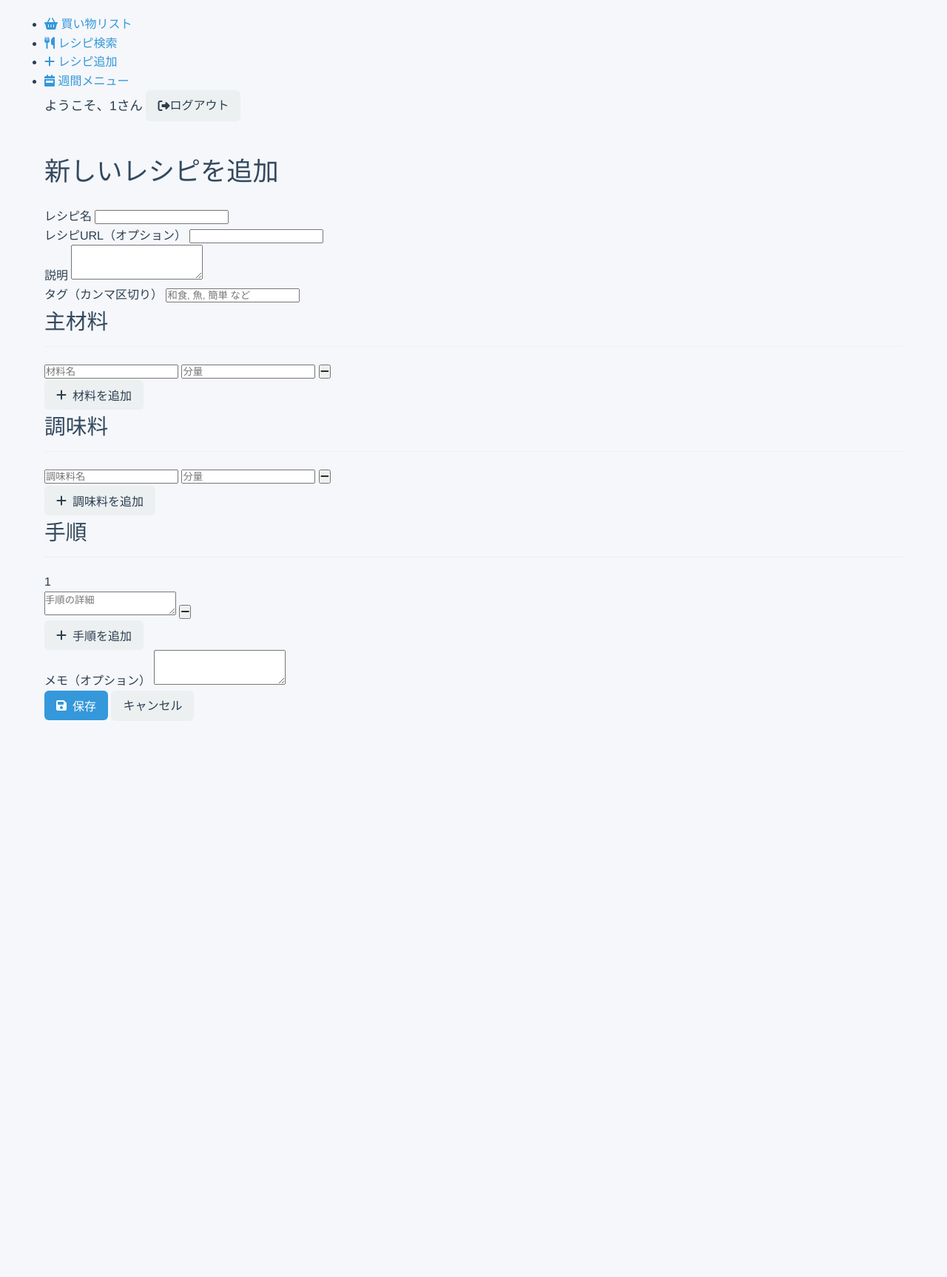
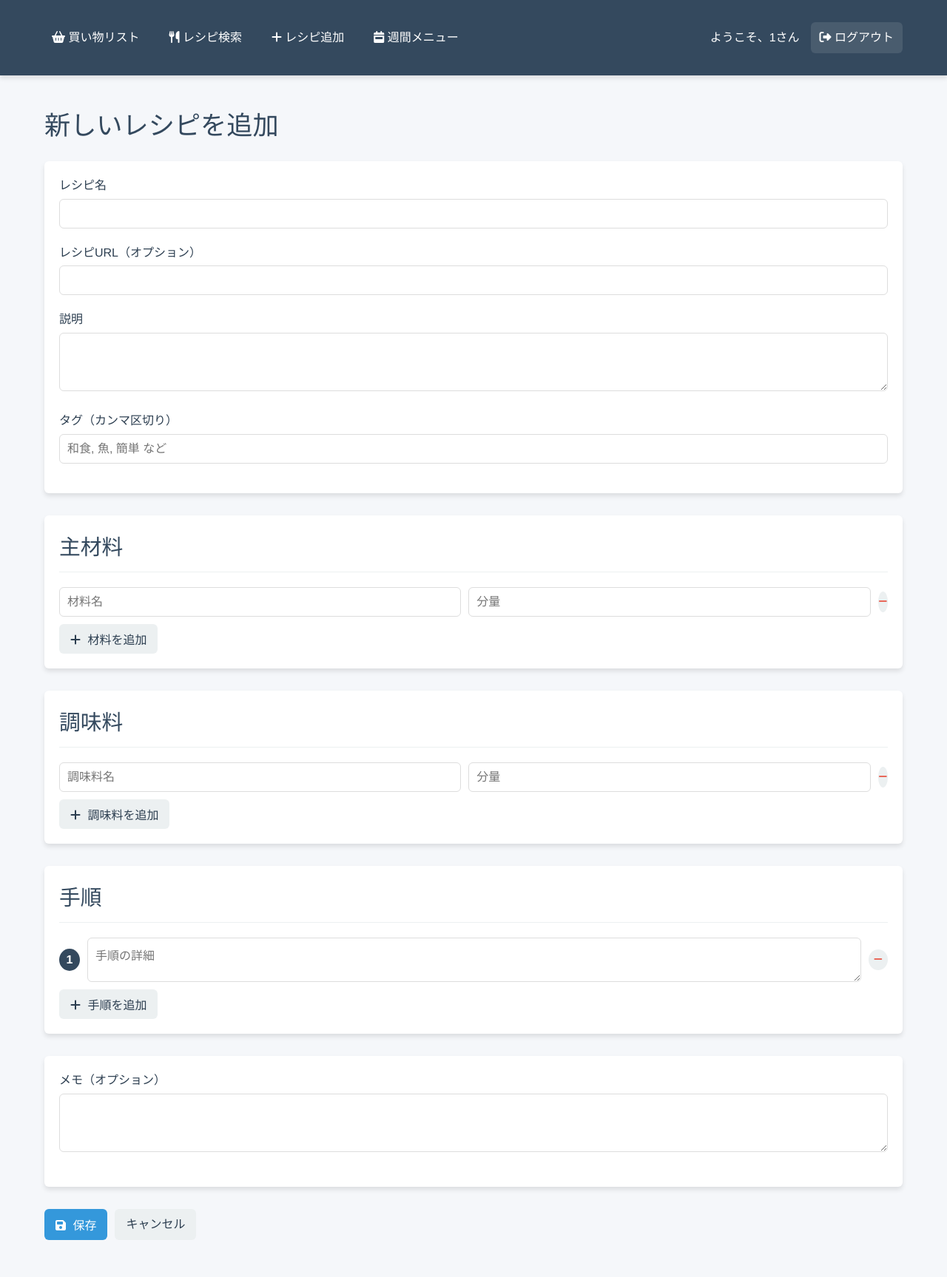
Before and after one commit to tomomo086/shopping_recipe_app, a Flask app: page /recipe/add in a window 1280 px wide. Shown: the whole page at 74% size. Before the commit the page ends 974 px from the top, so only its background shows below. Run offline with Flask 3, Linux system fonts and the light colour scheme; the visitor is signed in with stand-in values (Sample User, id 1).

Commit message:
Update style.css

```diff
--- a/static/css/style.css
+++ b/static/css/style.css
@@ -1,4 +1,4 @@
-/* Base styles and variables */
+/* 基本スタイル */
 :root {
     --primary-color: #34495e;
     --secondary-color: #3498db;
@@ -31,7 +31,7 @@ body {
     padding: 20px;
 }
 
-h1, h2 {
+h1, h2, h3 {
     font-weight: 300;
     margin-bottom: 20px;
     color: var(--primary-color);
@@ -47,6 +47,10 @@ h2 {
     padding-bottom: 10px;
 }
 
+h3 {
+    font-size: 1.5rem;
+}
+
 a {
     color: var(--secondary-color);
     text-decoration: none;
@@ -57,23 +61,76 @@ a:hover {
     color: var(--primary-color);
 }
 
-/* Button styles */
+/* ナビゲーション */
+.app-nav {
+    background-color: var(--primary-color);
+    box-shadow: var(--box-shadow);
+    margin-bottom: 20px;
+}
+
+.nav-content {
+    display: flex;
+    justify-content: space-between;
+    align-items: center;
+    padding: 10px 0;
+}
+
+.nav-links {
+    display: flex;
+    list-style: none;
+    gap: 20px;
+}
+
+.nav-links a {
+    color: white;
+    font-weight: 500;
+    padding: 10px;
+    border-radius: var(--border-radius);
+    transition: var(--transition);
+}
+
+.nav-links a:hover {
+    background-color: rgba(255, 255, 255, 0.1);
+}
+
+.user-controls {
+    display: flex;
+    align-items: center;
+    gap: 15px;
+}
+
+.welcome-msg {
+    color: white;
+}
+
+.logout-btn {
+    color: white;
+    background-color: rgba(255, 255, 255, 0.1);
+    padding: 8px 12px;
+    border-radius: var(--border-radius);
+}
+
+.logout-btn:hover {
+    background-color: var(--danger-color);
+    color: white;
+}
+
+/* ボタン */
 .btn {
-    display: inline-flex;
-    align-items: center;
-    justify-content: center;
-    padding: 8px 16px;
+    display: inline-block;
+    padding: 8px 15px;
     background-color: var(--light-color);
     color: var(--dark-color);
     border: none;
     border-radius: var(--border-radius);
     cursor: pointer;
     font-size: 1rem;
+    text-align: center;
     transition: var(--transition);
 }
 
 .btn i {
-    margin-right: 8px;
+    margin-right: 5px;
 }
 
 .btn-primary {
@@ -81,8 +138,18 @@ a:hover {
     color: white;
 }
 
+.btn-secondary {
+    background-color: var(--light-color);
+    color: var(--dark-color);
+}
+
 .btn-add {
     background-color: var(--accent-color);
+    color: white;
+}
+
+.btn-danger {
+    background-color: var(--danger-color);
     color: white;
 }
 
@@ -90,13 +157,26 @@ a:hover {
     background-color: var(--danger-color);
     color: white;
     font-size: 0.9rem;
-    padding: 6px 12px;
+    padding: 6px 10px;
 }
 
 .btn-delete {
     background-color: transparent;
     color: var(--danger-color);
-    padding: 8px;
+    padding: 5px;
+}
+
+.btn-remove {
+    background-color: var(--light-color);
+    color: var(--danger-color);
+    border: none;
+    border-radius: 50%;
+    width: 28px;
+    height: 28px;
+    cursor: pointer;
+    display: flex;
+    align-items: center;
+    justify-content: center;
 }
 
 .btn:hover {
@@ -104,12 +184,69 @@ a:hover {
     transform: translateY(-2px);
 }
 
-/* Login page styles */
+/* フォーム */
+.form-group {
+    margin-bottom: 20px;
+}
+
+.form-group label {
+    display: block;
+    margin-bottom: 5px;
+    font-weight: 500;
+}
+
+input[type="text"],
+input[type="password"],
+input[type="url"],
+input[type="date"],
+select,
+textarea {
+    width: 100%;
+    padding: 10px;
+    border: 1px solid #ddd;
+    border-radius: var(--border-radius);
+    font-size: 1rem;
+    background-color: white;
+}
+
+input:focus,
+select:focus,
+textarea:focus {
+    outline: none;
+    border-color: var(--secondary-color);
+    box-shadow: 0 0 0 2px rgba(52, 152, 219, 0.2);
+}
+
+.form-checkbox {
+    display: flex;
+    align-items: center;
+    margin-bottom: 10px;
+}
+
+.form-checkbox input {
+    margin-right: 5px;
+}
+
+.form-actions {
+    display: flex;
+    gap: 10px;
+    margin-top: 20px;
+}
+
+.form-section {
+    margin-bottom: 30px;
+    background-color: white;
+    padding: 20px;
+    border-radius: var(--border-radius);
+    box-shadow: var(--box-shadow);
+}
+
+/* ログイン */
 .login-container {
     display: flex;
     align-items: center;
     justify-content: center;
-    min-height: 90vh;
+    min-height: 80vh;
 }
 
 .login-card {
@@ -119,127 +256,38 @@ a:hover {
     padding: 40px;
     width: 100%;
     max-width: 400px;
-    text-align: center;
-}
-
-.login-form .form-group {
-    margin-bottom: 20px;
-    position: relative;
-}
-
-.login-form label {
-    position: absolute;
-    left: 15px;
-    top: 50%;
-    transform: translateY(-50%);
-    color: var(--primary-color);
-}
-
-.login-form input {
-    width: 100%;
-    padding: 15px 15px 15px 45px;
-    border: 1px solid var(--light-color);
-    border-radius: var(--border-radius);
-    font-size: 1rem;
-    transition: var(--transition);
-}
-
-.login-form input:focus {
-    border-color: var(--secondary-color);
-    outline: none;
-    box-shadow: 0 0 0 2px rgba(52, 152, 219, 0.2);
-}
-
-.login-form .btn {
-    width: 100%;
-    padding: 12px;
-    margin-top: 10px;
 }
 
 .error-message {
+    background-color: rgba(231, 76, 60, 0.1);
     color: var(--danger-color);
+    padding: 10px;
+    border-radius: var(--border-radius);
     margin-bottom: 20px;
-    padding: 10px;
-    background-color: rgba(231, 76, 60, 0.1);
-    border-radius: var(--border-radius);
 }
 
-/* Main app styles */
-.app-header {
-    display: flex;
-    justify-content: space-between;
-    align-items: center;
+/* 買い物リスト */
+.shopping-list-container {
     margin-bottom: 30px;
-    flex-wrap: wrap;
 }
 
-.user-nav {
-    display: flex;
-    align-items: center;
-    gap: 15px;
-}
-
-.welcome-msg {
-    font-size: 1.1rem;
-}
-
-.logout-btn {
-    display: inline-flex;
-    align-items: center;
-    background-color: var(--light-color);
-    padding: 8px 16px;
-    border-radius: var(--border-radius);
-    color: var(--dark-color);
-    transition: var(--transition);
-}
-
-.logout-btn:hover {
-    background-color: var(--danger-color);
-    color: white;
-}
-
-/* Add item form */
 .add-item-section {
     background-color: white;
     border-radius: var(--border-radius);
     box-shadow: var(--box-shadow);
     padding: 20px;
-    margin-bottom: 30px;
+    margin-bottom: 20px;
 }
 
 .add-form .form-group {
     display: flex;
     gap: 10px;
-    flex-wrap: wrap;
 }
 
-.add-form input,
-.add-form select {
-    flex: 1;
-    min-width: 200px;
-    padding: 12px 15px;
-    border: 1px solid var(--light-color);
-    border-radius: var(--border-radius);
-    font-size: 1rem;
-}
-
-.add-form select {
-    background-color: white;
-    cursor: pointer;
-}
-
-.add-form input:focus,
-.add-form select:focus {
-    border-color: var(--secondary-color);
-    outline: none;
-    box-shadow: 0 0 0 2px rgba(52, 152, 219, 0.2);
-}
-
-/* Lists container */
 .lists-container {
     display: grid;
     grid-template-columns: repeat(auto-fit, minmax(300px, 1fr));
-    gap: 30px;
+    gap: 20px;
 }
 
 .list-section {
@@ -253,100 +301,320 @@ a:hover {
     display: flex;
     justify-content: space-between;
     align-items: center;
-    padding: 15px 20px;
     background-color: var(--primary-color);
     color: white;
+    padding: 15px;
 }
 
 .list-header h2 {
     margin: 0;
+    border: none;
     color: white;
-    border: none;
-    padding: 0;
     font-size: 1.4rem;
 }
 
 .items-list {
     list-style: none;
-    padding: 0;
 }
 
 .list-item {
     display: flex;
     justify-content: space-between;
     align-items: center;
-    padding: 15px 20px;
+    padding: 12px 15px;
     border-bottom: 1px solid var(--light-color);
-    transition: var(--transition);
-}
-
-.list-item:hover {
-    background-color: rgba(236, 240, 241, 0.5);
-}
-
-.item-text {
-    font-size: 1.1rem;
 }
 
 .empty-list {
-    padding: 30px 20px;
+    padding: 20px;
     text-align: center;
-    color: #95a5a6;
+    color: #999;
     font-style: italic;
 }
 
-/* Responsive adjustments */
+/* レシピ */
+.recipe-search-container,
+.recipe-add-container,
+.recipe-detail-container,
+.menu-planner-container {
+    margin-bottom: 30px;
+}
+
+.search-section {
+    background-color: white;
+    border-radius: var(--border-radius);
+    box-shadow: var(--box-shadow);
+    padding: 20px;
+    margin-bottom: 20px;
+}
+
+.search-form .form-group {
+    display: flex;
+    gap: 10px;
+}
+
+.recipe-grid {
+    display: grid;
+    grid-template-columns: repeat(auto-fill, minmax(300px, 1fr));
+    gap: 20px;
+}
+
+.recipe-card {
+    background-color: white;
+    border-radius: var(--border-radius);
+    box-shadow: var(--box-shadow);
+    overflow: hidden;
+    height: 100%;
+    display: flex;
+    flex-direction: column;
+}
+
+.recipe-card-content {
+    padding: 20px;
+    flex-grow: 1;
+    display: flex;
+    flex-direction: column;
+}
+
+.recipe-title {
+    color: var(--primary-color);
+    margin-top: 0;
+    margin-bottom: 10px;
+}
+
+.recipe-summary {
+    margin-bottom: 15px;
+    flex-grow: 1;
+}
+
+.recipe-tags {
+    display: flex;
+    flex-wrap: wrap;
+    gap: 5px;
+    margin-bottom: 15px;
+}
+
+.recipe-tag {
+    background-color: var(--light-color);
+    padding: 5px 10px;
+    border-radius: 20px;
+    font-size: 0.8rem;
+}
+
+.recipe-actions {
+    display: flex;
+    gap: 10px;
+}
+
+/* レシピ詳細 */
+.recipe-header {
+    margin-bottom: 20px;
+    display: flex;
+    justify-content: space-between;
+    align-items: flex-start;
+    flex-wrap: wrap;
+    gap: 20px;
+}
+
+.recipe-content {
+    background-color: white;
+    border-radius: var(--border-radius);
+    box-shadow: var(--box-shadow);
+    padding: 20px;
+    margin-bottom: 20px;
+}
+
+.recipe-ingredients {
+    margin-top: 30px;
+    margin-bottom: 30px;
+}
+
+.ingredient-section {
+    margin-bottom: 20px;
+}
+
+.ingredient-section h3 {
+    font-size: 1.2rem;
+    margin-bottom: 10px;
+}
+
+.ingredient-section ul {
+    list-style: none;
+}
+
+.ingredient-section li {
+    display: flex;
+    justify-content: space-between;
+    padding: 8px 0;
+    border-bottom: 1px solid var(--light-color);
+}
+
+.recipe-steps {
+    margin-bottom: 30px;
+}
+
+.recipe-steps ol {
+    padding-left: 25px;
+}
+
+.recipe-steps li {
+    margin-bottom: 10px;
+}
+
+.recipe-notes {
+    background-color: rgba(46, 204, 113, 0.1);
+    padding: 15px;
+    border-radius: var(--border-radius);
+}
+
+.recipe-footer {
+    margin-top: 20px;
+}
+
+/* レシピ追加 */
+.ingredient-row,
+.step-row {
+    display: flex;
+    gap: 10px;
+    align-items: center;
+    margin-bottom: 10px;
+}
+
+.step-number {
+    background-color: var(--primary-color);
+    color: white;
+    width: 30px;
+    height: 30px;
+    border-radius: 50%;
+    display: flex;
+    align-items: center;
+    justify-content: center;
+    font-weight: bold;
+}
+
+/* メニュープランナー */
+.new-menu-section {
+    background-color: white;
+    border-radius: var(--border-radius);
+    box-shadow: var(--box-shadow);
+    padding: 20px;
+    margin-bottom: 30px;
+}
+
+.day-section {
+    margin-bottom: 20px;
+    border-bottom: 1px solid var(--light-color);
+    padding-bottom: 20px;
+}
+
+.day-section h3 {
+    margin-bottom: 10px;
+}
+
+.meals-container {
+    display: grid;
+    grid-template-columns: repeat(auto-fit, minmax(200px, 1fr));
+    gap: 15px;
+}
+
+.meal-group {
+    margin-bottom: 10px;
+}
+
+.week-card {
+    background-color: white;
+    border-radius: var(--border-radius);
+    box-shadow: var(--box-shadow);
+    overflow: hidden;
+    margin-bottom: 20px;
+}
+
+.week-header {
+    padding: 15px;
+    display: flex;
+    justify-content: space-between;
+    align-items: center;
+    flex-wrap: wrap;
+    background-color: var(--primary-color);
+    color: white;
+}
+
+.week-header h3 {
+    margin: 0;
+    color: white;
+}
+
+.week-table {
+    width: 100%;
+    border-collapse: collapse;
+}
+
+.week-table th,
+.week-table td {
+    padding: 12px 15px;
+    text-align: left;
+    border-bottom: 1px solid var(--light-color);
+}
+
+.week-table th {
+    background-color: var(--light-color);
+    font-weight: 500;
+}
+
+.no-recipes,
+.no-menus,
+.no-results {
+    background-color: white;
+    padding: 20px;
+    border-radius: var(--border-radius);
+    box-shadow: var(--box-shadow);
+    text-align: center;
+    margin: 20px 0;
+}
+
+/* レスポンシブデザイン */
 @media (max-width: 768px) {
-    .app-header {
+    .nav-content {
         flex-direction: column;
-        align-items: flex-start;
         gap: 15px;
     }
 
-    .user-nav {
+    .nav-links {
         width: 100%;
-        justify-content: space-between;
+        justify-content: center;
+        flex-wrap: wrap;
+    }
+
+    .user-controls {
+        width: 100%;
+        justify-content: center;
+    }
+
+    .recipe-header {
+        flex-direction: column;
+    }
+
+    .recipe-actions {
+        width: 100%;
+        flex-direction: column;
+    }
+
+    .recipe-actions form,
+    .recipe-actions button,
+    .recipe-actions a {
+        width: 100%;
     }
 
     .add-form .form-group {
         flex-direction: column;
     }
 
-    .add-form input,
-    .add-form select,
-    .add-form button {
-        width: 100%;
-    }
-
-    .list-header {
+    .week-header {
         flex-direction: column;
-        align-items: flex-start;
         gap: 10px;
     }
 
-    .list-header .btn-clear {
-        width: 100%;
+    .week-table {
+        font-size: 0.9rem;
     }
 }
-
-@media (max-width: 480px) {
-    body {
-        font-size: 16px;
-    }
-
-    h1 {
-        font-size: 1.8rem;
-    }
-
-    h2 {
-        font-size: 1.4rem;
-    }
-
-    .container {
-        padding: 10px;
-    }
-
-    .login-card {
-        padding: 20px;
-    }
-}
```
